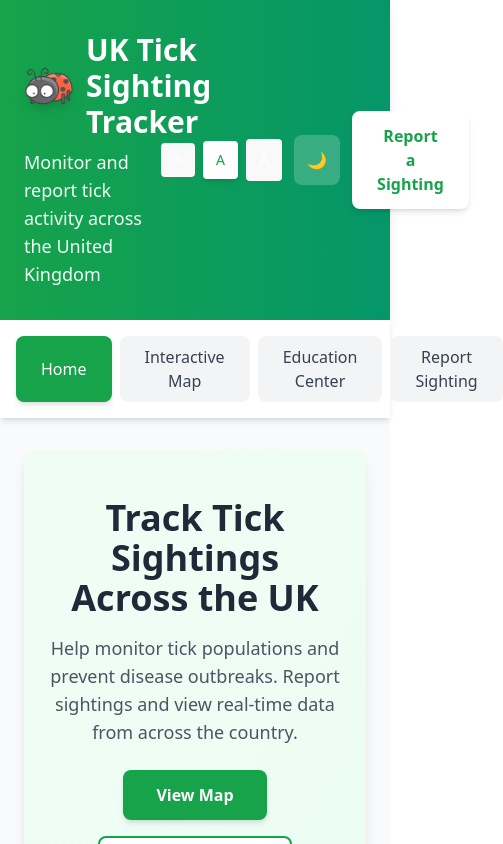
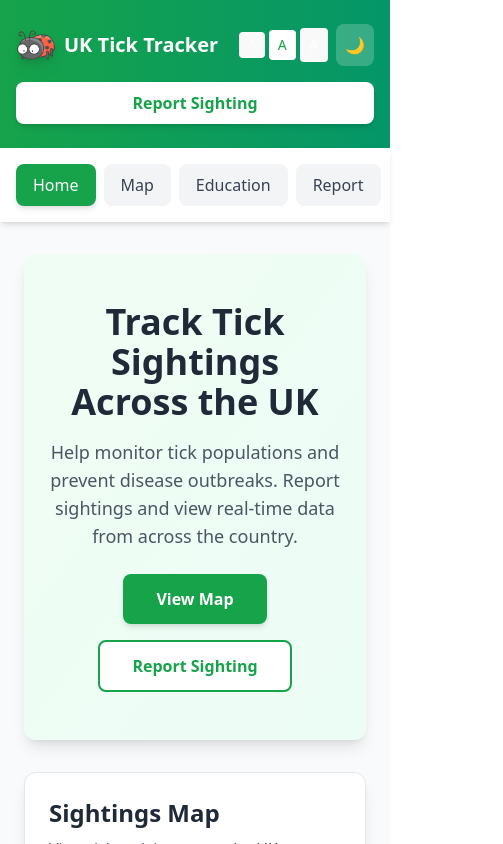
Before and after one commit to FlippinRag/Elanco-Technical-Task, a React (Vite) app in the folder frontend/: page / in a window 390 px wide. Shown: the top 844 px of the page, 503 px wide, since content can reach past the window. Built offline with nearby package versions, Linux system fonts and the light colour scheme.

Commit message:
Improved mobile layout and bugs

```diff
--- a/frontend/src/App.jsx
+++ b/frontend/src/App.jsx
@@ -63,8 +63,10 @@ function App() {
 
   return (
     <div className="min-h-screen bg-gray-50 dark:bg-gray-900 flex flex-col">
-      <header className="bg-gradient-to-r from-green-600 to-emerald-600 text-white py-8 px-6 shadow-lg">
-        <div className="max-w-7xl mx-auto flex justify-between items-center">
+      <header className="bg-gradient-to-r from-green-600 to-emerald-600 text-white py-6 px-4 shadow-lg">
+        <div className="max-w-7xl mx-auto">
+          {/* Desktop Layout */}
+          <div className="hidden md:flex justify-between items-center">
             <div className="flex flex-col gap-2">
               <div className="flex items-center gap-3">
                 <img src={bug} alt="Ladybug Icon" width={50} className="drop-shadow-lg" />
@@ -74,8 +76,6 @@ function App() {
                 Monitor and report tick activity across the United Kingdom
               </p>
             </div>
-
-          {/*Font Size*/}
 
             <div className="flex gap-3 items-center">
               <div className="flex gap-2 items-center">
@@ -114,8 +114,6 @@ function App() {
                 </button>
               </div>
 
-            {/*Dark Mode and Light Mode*/}
-
               <button
                 onClick={toggleDarkMode}
                 className="p-3 rounded-lg bg-white/20 hover:bg-white/30 transition-colors duration-200"
@@ -124,18 +122,79 @@ function App() {
                 {darkMode ? "☀️" : "🌙"}
               </button>
 
-            <button className="bg-white text-green-600 px-6 py-3 rounded-lg font-semibold hover:bg-green-50 transition-colors duration-200 shadow-md focus:outline-none focus:ring-2 focus:ring-white focus:ring-offset-2 focus:ring-offset-green-600"
-              onClick={() => setActiveTab("report")}>
-              Report a Sighting
+              <button
+                className="bg-white text-green-600 px-6 py-3 rounded-lg font-semibold hover:bg-green-50 transition-colors duration-200 shadow-md"
+                onClick={() => setActiveTab("report")}
+              >
+                Report Sighting
+              </button>
+            </div>
+          </div>
+          {/* Hidden for mobile */}
+          <div className="md:hidden">
+            <div className="flex items-center justify-between mb-4">
+              <div className="flex items-center gap-2">
+                <img src={bug} alt="Ladybug Icon" width={40} className="drop-shadow-lg" />
+                <h1 className="text-xl font-bold">UK Tick Tracker</h1>
+              </div>
+              <div className="flex gap-2">
+                <div className="flex gap-1 items-center">
+                  <button
+                    onClick={() => changeFontSize('small')}
+                    className={`px-2 py-1 rounded text-xs font-medium transition-all ${fontSize === 'small'
+                        ? 'bg-white text-green-600'
+                        : 'text-white/80 hover:text-white'
+                      }`}
+                    aria-label="Small font size"
+                  >
+                    A
+                  </button>
+                  <button
+                    onClick={() => changeFontSize('medium')}
+                    className={`px-2 py-1 rounded text-sm font-medium transition-all ${fontSize === 'medium'
+                        ? 'bg-white text-green-600'
+                        : 'text-white/80 hover:text-white'
+                      }`}
+                    aria-label="Medium font size"
+                  >
+                    A
+                  </button>
+                  <button
+                    onClick={() => changeFontSize('large')}
+                    className={`px-2 py-1 rounded text-base font-medium transition-all ${fontSize === 'large'
+                        ? 'bg-white text-green-600'
+                        : 'text-white/80 hover:text-white'
+                      }`}
+                    aria-label="Large font size"
+                  >
+                    A
+                  </button>
+                </div>
+
+                <button
+                  onClick={toggleDarkMode}
+                  className="p-2 rounded-lg bg-white/20 hover:bg-white/30 transition-colors"
+                  aria-label={darkMode ? "Switch to light mode" : "Switch to dark mode"}
+                >
+                  {darkMode ? "☀️" : "🌙"}
+                </button>
+              </div>
+            </div>
+
+            <button
+              className="w-full bg-white text-green-600 px-4 py-2 rounded-lg font-semibold hover:bg-green-50 transition-colors shadow-md"
+              onClick={() => setActiveTab("report")}
+            >
+              Report Sighting
             </button>
           </div>
         </div>
       </header>
 
       <nav className="bg-white dark:bg-gray-800 shadow-md sticky top-0 z-10">
-        <div className="max-w-7xl mx-auto flex gap-2 p-4">
+        <div className="max-w-7xl mx-auto flex gap-2 p-4 overflow-x-auto">
           <button
-            className={`px-6 py-2 rounded-lg font-medium transition-all duration-200 ${activeTab === "home"
+            className={`px-4 py-2 rounded-lg font-medium transition-all duration-200 whitespace-nowrap flex-shrink-0 ${activeTab === "home"
               ? "bg-green-600 text-white shadow-md"
               : "bg-gray-100 dark:bg-gray-700 text-gray-700 dark:text-gray-300 hover:bg-gray-200 dark:hover:bg-gray-600"
               }`}
@@ -144,31 +203,31 @@ function App() {
             Home
           </button>
           <button
-            className={`px-6 py-2 rounded-lg font-medium transition-all duration-200 ${activeTab === "map"
+            className={`px-4 py-2 rounded-lg font-medium transition-all duration-200 whitespace-nowrap flex-shrink-0 ${activeTab === "map"
               ? "bg-green-600 text-white shadow-md"
               : "bg-gray-100 dark:bg-gray-700 text-gray-700 dark:text-gray-300 hover:bg-gray-200 dark:hover:bg-gray-600"
               }`}
             onClick={() => setActiveTab("map")}
           >
-            Interactive Map
+            Map
           </button>
           <button
-            className={`px-6 py-2 rounded-lg font-medium transition-all duration-200 ${activeTab === 'education'
+            className={`px-4 py-2 rounded-lg font-medium transition-all duration-200 whitespace-nowrap flex-shrink-0 ${activeTab === 'education'
               ? "bg-green-600 text-white shadow-md"
               : "bg-gray-100 dark:bg-gray-700 text-gray-700 dark:text-gray-300 hover:bg-gray-200 dark:hover:bg-gray-600"
               }`}
             onClick={() => setActiveTab('education')}
           >
-            Education Center
+            Education
           </button>
           <button
-            className={`px-6 py-2 rounded-lg font-medium transition-all duration-200 ${activeTab === 'report'
+            className={`px-4 py-2 rounded-lg font-medium transition-all duration-200 whitespace-nowrap flex-shrink-0 ${activeTab === 'report'
               ? "bg-green-600 text-white shadow-md"
               : "bg-gray-100 dark:bg-gray-700 text-gray-700 dark:text-gray-300 hover:bg-gray-200 dark:hover:bg-gray-600"
               }`}
             onClick={() => setActiveTab('report')}
           >
-            Report Sighting
+            Report
           </button>
         </div>
       </nav>
```
Lines whose indentation alone changed are shown as unchanged.
